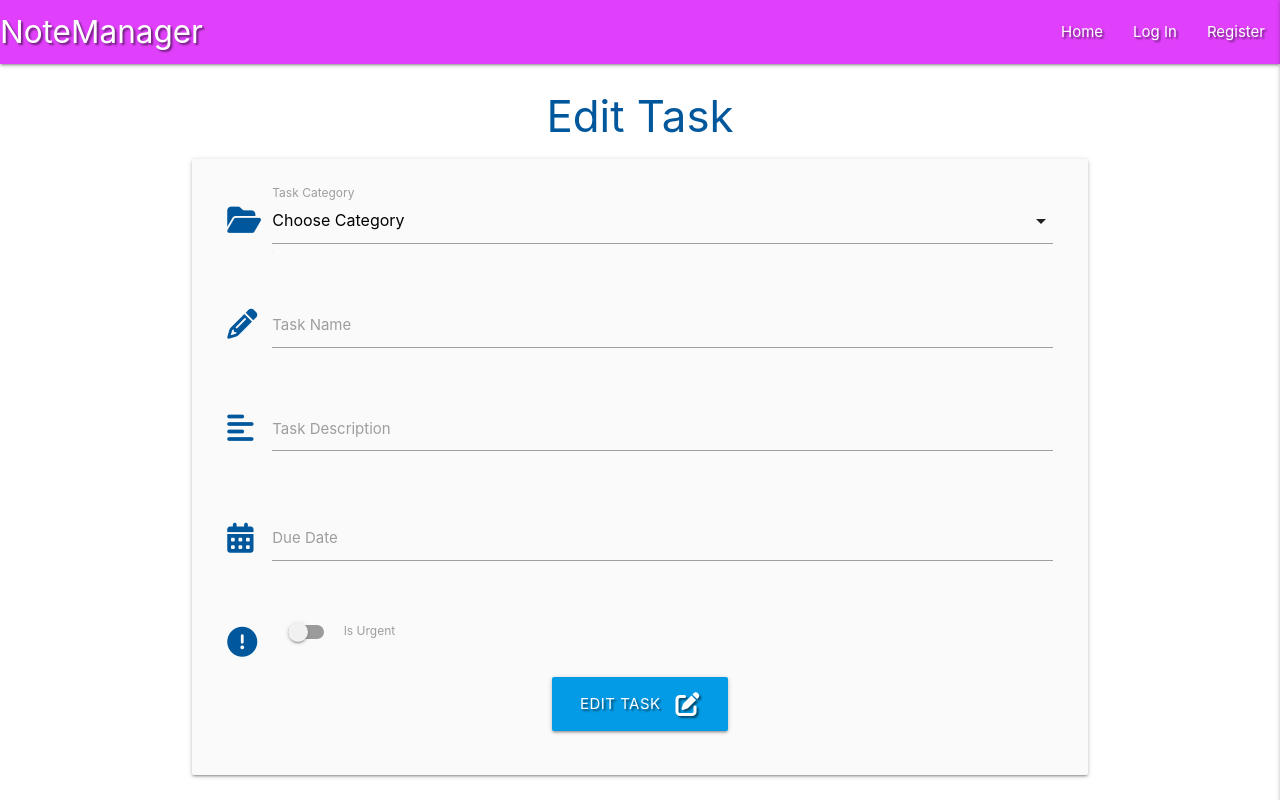
After one commit to Laidybird/Notemanager, a Flask app: template templates/edit_task.html in a window 1280 px wide. The commit adds this page. Run offline with Flask 2, Linux system fonts and the light colour scheme; the template is opened without the code that fills it, so the values that code supplies are empty; some libraries are stand-ins or nearby versions.

Commit message:
Wire up task edit button

```diff
--- a/app.py
+++ b/app.py
@@ -117,6 +117,14 @@ def add_task():
     categories =mongo.db.categories.find().sort("category_name", 1)
     return render_template("add_task.html", categories=categories)
 
+
+@app.route("/edit_task/<task_id>", methods=["GET", "POST"])
+def edit_task(task_id):
+    task = mongo.db.tasks.find_one({"_id": ObjectId(task_id)})
+    categories = mongo.db.categories.find().sort("category_name", 1)
+    return render_template("edit_task.html", task=task, categories=categories)
+
+
 if __name__ == "__main__":
     app.run(host=os.environ.get("IP"),
             port=int(os.environ.get("PORT")),
--- a/static/css/style.css
+++ b/static/css/style.css
@@ -4,3 +4,11 @@
 .flashes h4 {
     line-height: 2;
 }
+.btn-small {
+    margin: 5px;
+}
+
+.collapsible-header .col strong {
+    margin: 5px;
+    line-height: 42px;
+}
--- /dev/null
+++ b/templates/edit_task.html
@@ -0,0 +1,72 @@
+{% extends "base.html" %}
+{% block content %}
+
+<h3 class="light-blue-text text-darken-4 center-align">Edit Task</h3>
+
+    <div class="row card-panel grey lighten-5">
+        <form class="col s12" method="POST" action="{{ url_for('edit_task', task_id=task._id) }}">
+            <!-- category selection -->
+			<div class="row">
+				<div class="input-field col s12">
+                    <i class="fas fa-folder-open prefix light-blue-text text-darken-4"></i>
+					<select id="category_name" name="category_name" class="validate" required>
+                        <option value="" disabled selected>Choose Category</option>
+                        {% for category in categories %}
+                            <option value="{{ category.category_name }}">{{ category.category_name }}</option>
+                        {% endfor %}
+                    </select>
+					<label for="category_name">Task Category</label>
+				</div>
+			</div>
+            <!-- task name -->
+            <div class="row">
+                <div class="input-field col s12">
+                    <i class="fas fa-pencil-alt prefix light-blue-text text-darken-4"></i>
+                    <input id="task_name" name="task_name" minlength="5" maxlength="50"
+                        type="text" class="validate" required>
+                    <label for="task_name">Task Name</label>
+                </div>
+            </div>
+            <!-- task description -->
+            <div class="row">
+                <div class="input-field col s12">
+                    <i class="fas fa-align-left prefix light-blue-text text-darken-4"></i>
+                    <textarea id="task_description" name="task_description" minlength="5"
+                        maxlength="200" class="materialize-textarea validate" required></textarea>
+                    <label for="task_description">Task Description</label>
+                </div>
+            </div>
+            <!-- due date picker -->
+            <div class="row">
+                <div class="input-field col s12">
+                    <i class="fas fa-calendar-alt prefix light-blue-text text-darken-4"></i>
+                    <input id="due_date" name="due_date" type="text" class="datepicker validate" required>
+                    <label for="due_date">Due Date</label>
+                </div>
+            </div>
+            <!-- is urgent toggle -->
+			<div class="row">
+				<div class="input-field col s12">
+					<div class="switch">
+                        <i class="fas fa-exclamation-circle prefix light-blue-text text-darken-4"></i>
+						<label for="is_urgent">
+                            <input type="checkbox" id="is_urgent" name="is_urgent">
+                            <span class="lever"></span>
+                            Is Urgent
+                        </label>
+					</div>
+				</div>
+			</div>
+            <!-- submit button -->
+            <div class="row">
+                <div class="col s12 center-align">
+                    <button type="submit" class="btn-large light-blue darken-1 text-shadow">
+                        Edit Task <i class="fas fa-edit right"></i>
+                    </button>
+                </div>
+            </div>
+        </form>
+    </div>
+
+
+{% endblock %}
```
Also changed, not shown: templates/tasks.html (+5 -5 lines).
